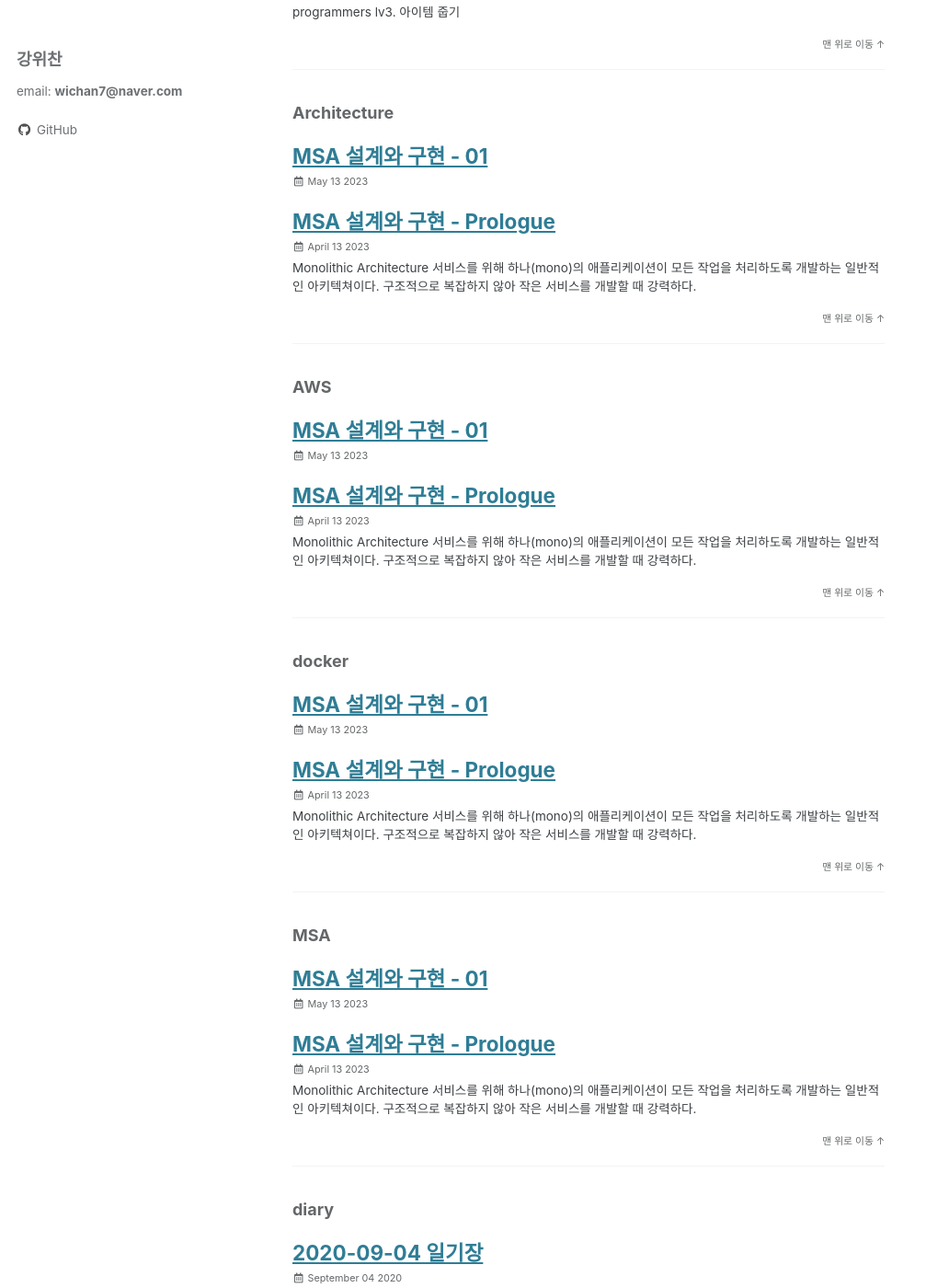
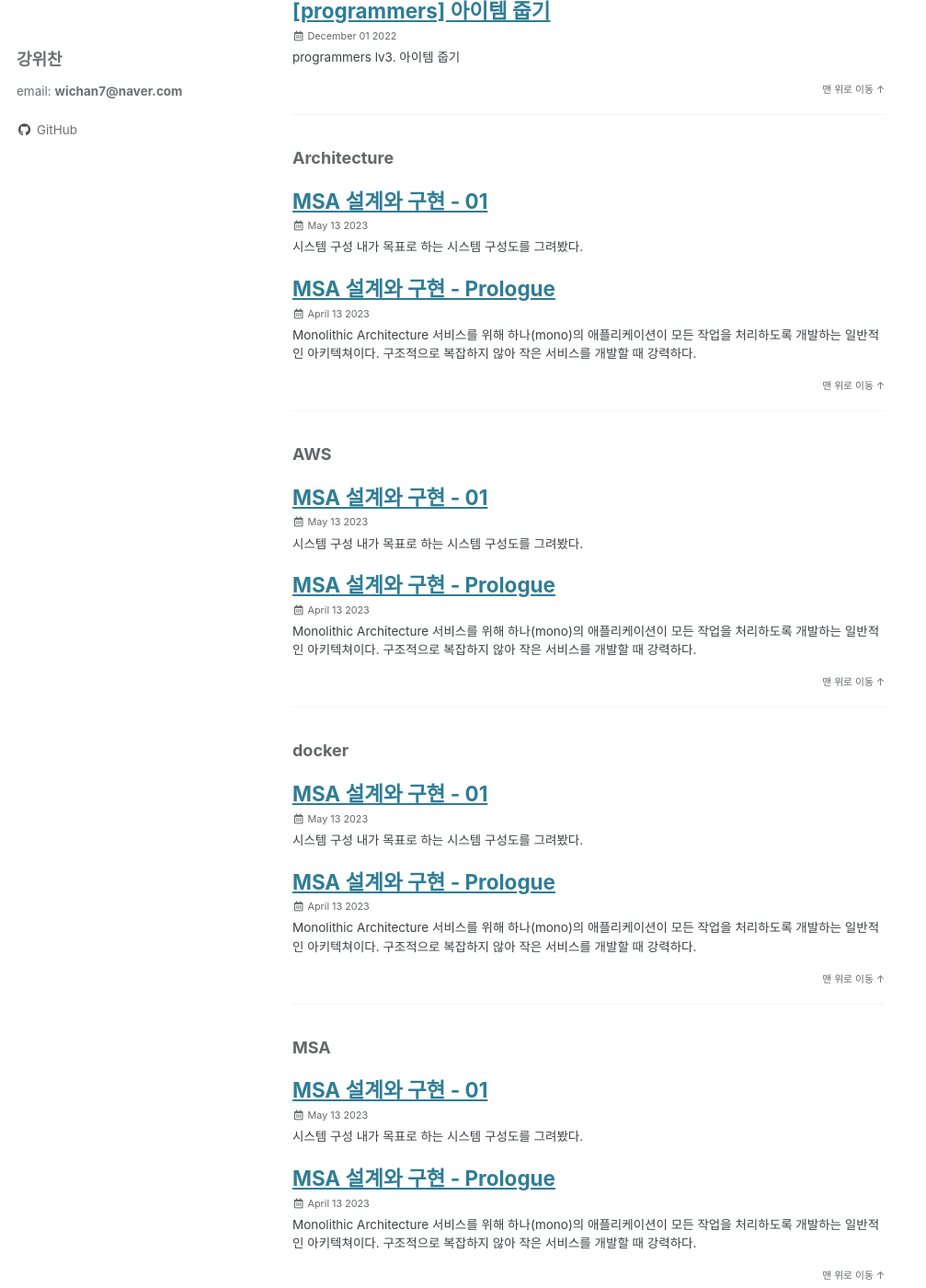
Before and after one commit to wichan7/wichan7.github.io, a Jekyll site: the page built from _pages/tag-archive.md, in a window 1280 px wide and 1400 px high, scrolled down 5985 px. Shown: the whole window at 92% size, without its empty margins (0-1007 px from the left). Built offline with Jekyll 4.4.1, drawn with Linux system fonts in a browser that asks for light colours; cached includes are drawn as plain includes; part of the change alters nothing that is shown; some of the changed text lies outside the part shown.

Commit message:
modified:   _posts/2023-05-13-msa02.md

```diff
--- a/_posts/2023-05-13-msa02.md
+++ b/_posts/2023-05-13-msa02.md
@@ -11,5 +11,27 @@ tags:
   - nodejs
   - MSA
 ---
+# 시스템 구성
+내가 목표로 하는 시스템 구성도를 그려봤다.
+
+## k8s 구성도
 <img src="/assets/images/k8s/0513_k8s-archi1.png">
+
+총 3개의 노드로 구성되고, 실제 app이 동작하는 곳은 worker 2대이다.
+app, api의 구성은 명확하지만 DB서버 구성이 불명확했는데, 그 이유는 stateless서비스를 제공하는데 특화된 k8s에 stateful 해야하는 DB 서버를 올리는게 맞을까? 하는 생각이었다.
+
+따라서 k8s 장애 복구나 스케쥴링을 적용받지 않도록 taint를 설정하고, mongo에서 제공하는 replica 기능을 이용해 백업 및 HA 구성하게 될 예정이다.
+
+## 인입에 따른 구성
 <img src="/assets/images/k8s/0513_k8s-archi2.png">
+사용자는 nginx-ingress에 의해 /app, /api 의 경로로 ingress되고, app, api는 각 2개의 replica가 생성되어 HA구성될 예정이다.
+이 때 특이한 점은 app 이라고 표현된 WAS에서 DB 조회나 비즈니스 로직 처리 시, 항상 api 서버에 요청한다는 것이다.
+이런 구성은, 추후 new-app이 생기더라도 기존 old-app에 의존하지 않는 확장성 있는 구성을 도와줄 것이다.
+
+
+# 앞으로 할 일
+1. k8s 공부를 병행하며 express로 app, api 서버를 구현할 것이다.
+2. mongo replication에 대한 개념과 구현을 명확히 하자.
+
+appendix.
+기회가 된다면 app을 개발하며 react와 같은 프론트 라이브러리도 적용해보고 싶다.
```
